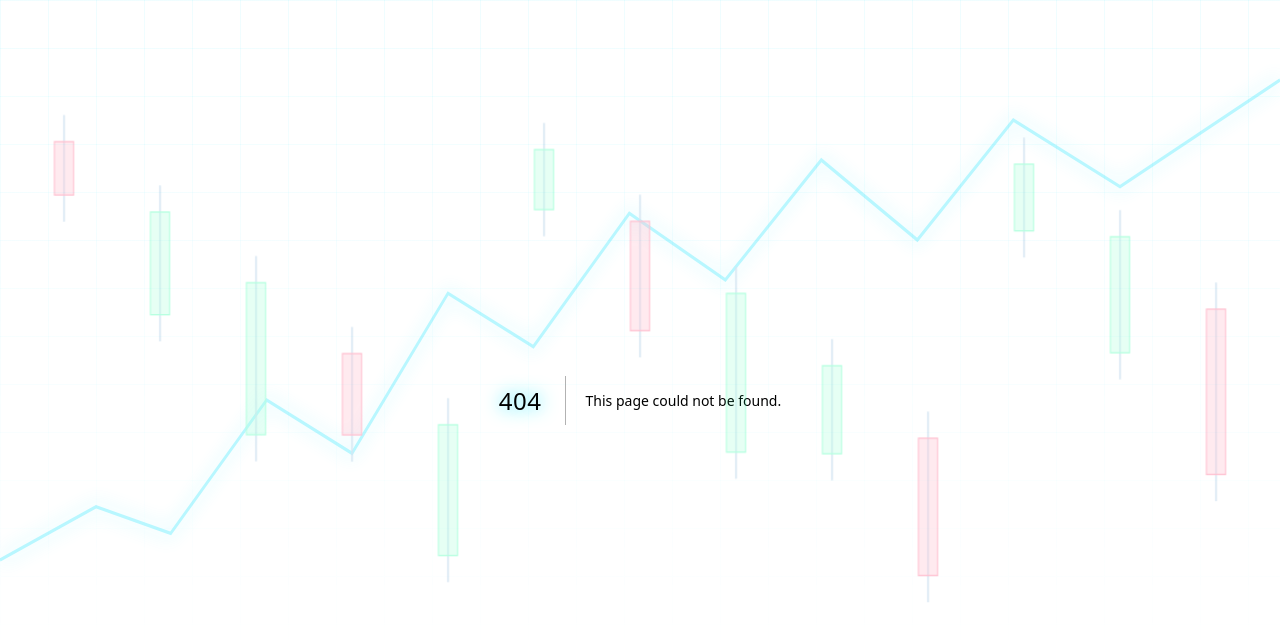
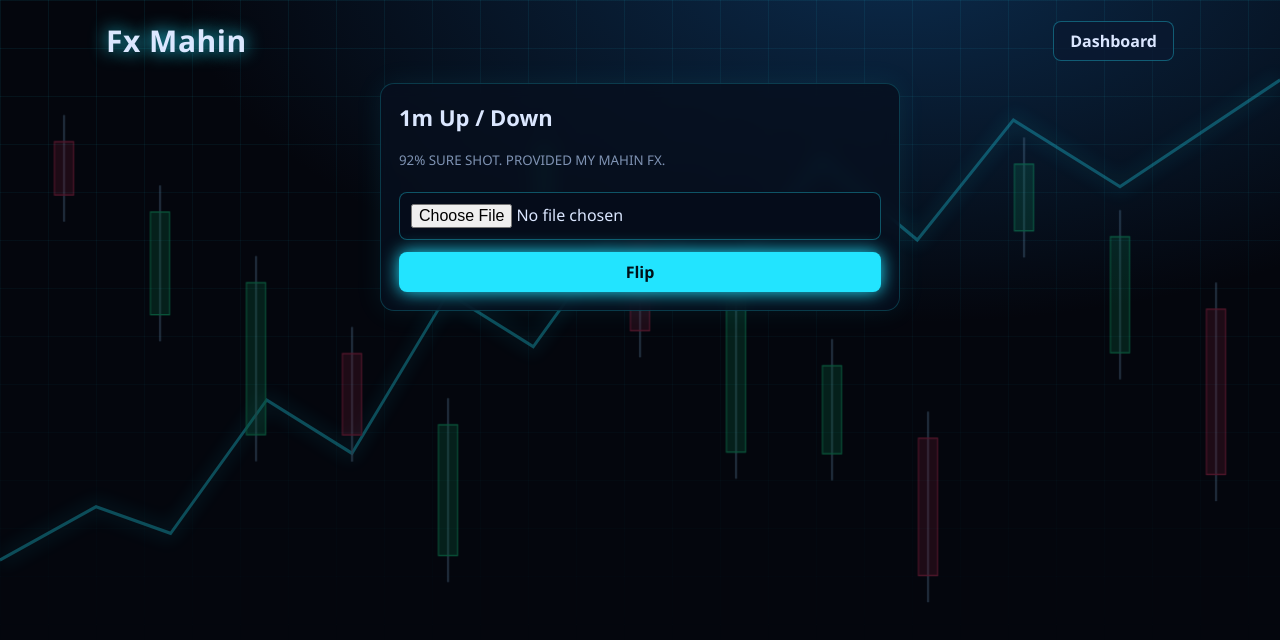
Before and after one commit to mahin777ytcnl-del/Fx-Mahin-Signal, a Next.js app: page /random in a window 1280 px wide. Before the commit this address had no page. Shown: the top 640 px of the page. Built offline with nearby package versions, Linux system fonts and the light colour scheme.

Commit message:
Create page.js

```diff
--- /dev/null
+++ b/app/random/page.js
@@ -0,0 +1,18 @@
+'use client';
+import {useState} from 'react';
+export default function RandomPage(){
+  const[img,setImg]=useState(null),[res,setRes]=useState(null);
+  function pick(e){const f=e.target.files&&e.target.files[0];if(!f)return;setRes(null);setImg(URL.createObjectURL(f))}
+  function flip(){const a=new Uint32Array(1);crypto.getRandomValues(a);setRes(a[0]%2?'UP':'DOWN')}
+  return(<main>
+    <header><h1>Fx Mahin</h1><a href="/"><button>Dashboard</button></a></header>
+    <div className="card" style={{maxWidth:520,margin:'0 auto'}}>
+      <div className="nm"> 1m Up / Down</div>
+      <p><small>92% SURE SHOT. PROVIDED MY MAHIN FX.</small></p>
+      <input type="file" accept="image/*" onChange={pick}/>
+      {img&&<img src={img} alt="Uploaded chart screenshot" style={{width:'100%',borderRadius:10,margin:'4px 0 12px'}}/>}
+      <button className="on" style={{width:'100%'}} disabled={!img} onClick={flip}>Flip</button>
+      {res&&<div className={`card ${res==='UP'?'BUY':'SELL'}`} style={{marginTop:14,textAlign:'center'}}>
+        <div className="px" style={{color:res==='UP'?'var(--gr)':'var(--rd)'}}>{res==='UP'?'UP ▲':'DOWN ▼'}</div>
+        <small>Random result, 50/50</small></div>}
+    </div></main>)}
```
